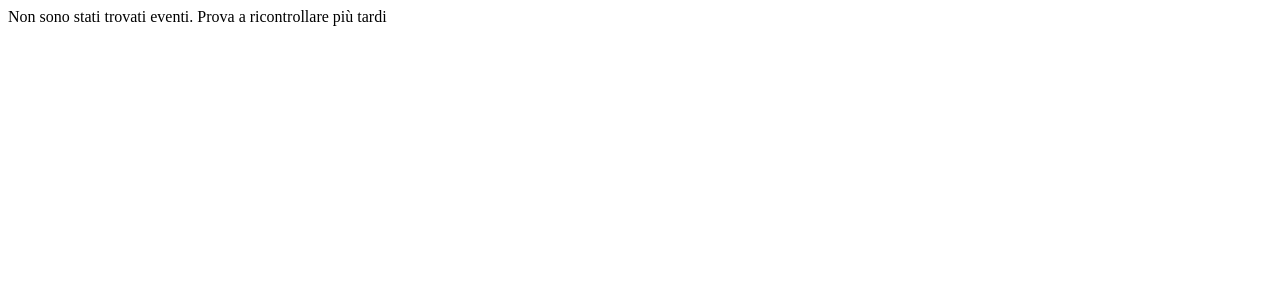
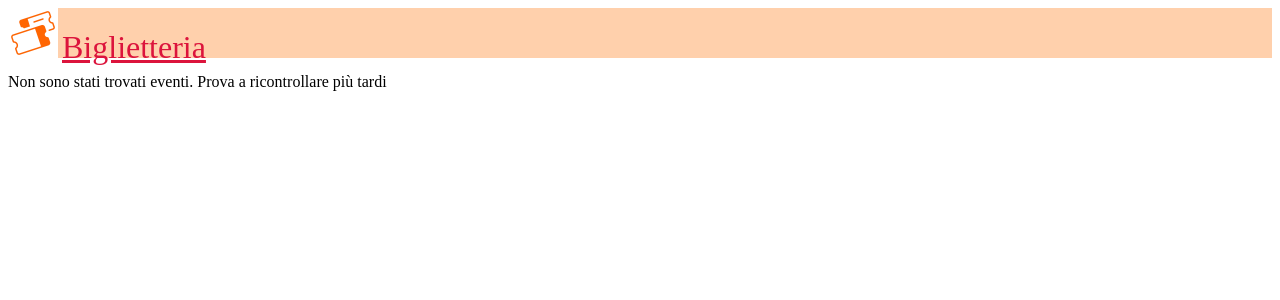
Before and after one commit to drbrx/concerto, a PHP site: page / in a window 1280 px wide. Shown: the top 300 px of the page. Run offline with PHP 8.4, Linux system fonts and the light colour scheme; the visitor is signed in with stand-in values (Sample User, id 1); data that the repository does not hold is empty.

Commit message:
graphic changes

```diff
--- a/index.php
+++ b/index.php
@@ -7,6 +7,11 @@
 </head>
 
 <body>
+    <header>
+        <img src="images/logo.jpg" onclick="location.href='index.php'"></img>
+        <a href="index.php">Biglietteria</a>
+    </header>
+    <div style="clear: both;"></div>
     <?php
     require_once("dbConnector.php");
 
@@ -24,7 +29,7 @@
                 . "</div>"
                 . "Data: " . $currentRecord['data'] . "<br></br>"
                 . "Posti Disponibili: " . $currentRecord['posti'] . "<br></br>"
-                . "Prenota: " . "<input type=\"button\" onclick=\"location.href='prenota.php?evento=" . $currentRecord['id'] . "'\" value=\"" . $currentRecord['costoBiglietto'] . "\"/>"
+                . "Prenota: " . "<input type=\"button\" title=\"" . ($currentRecord['posti'] > 0 ? "Prenota ora!" : "Posti esauriti") . "\" onclick=\"location.href='prenota.php?evento=" . $currentRecord['id'] . "'\" value=\"" . $currentRecord['costoBiglietto'] . "\"/>"
                 . "<br></br>"
                 . "</div>";
             if (!$placeOnLeft) {
--- a/style.css
+++ b/style.css
@@ -1,4 +1,5 @@
 .evento {
+    background-color: rgba(255, 111, 0, 0.325);
     border: 2px solid red;
     border-radius: 12px;
     padding: 5px;
@@ -21,3 +22,18 @@
     height: 100%;
     width: auto;
 }
+
+header {
+    height: 50px;
+    background-color: rgba(255, 111, 0, 0.325);
+    margin-bottom: 15px;
+}
+
+header img {
+    height: 100%;
+}
+
+header a {
+    color: rgb(220, 20, 60);
+    font-size: xx-large;
+}
```
Also changed, not shown: prenota.php (+18 -4 lines), images/logo.jpg (added).
